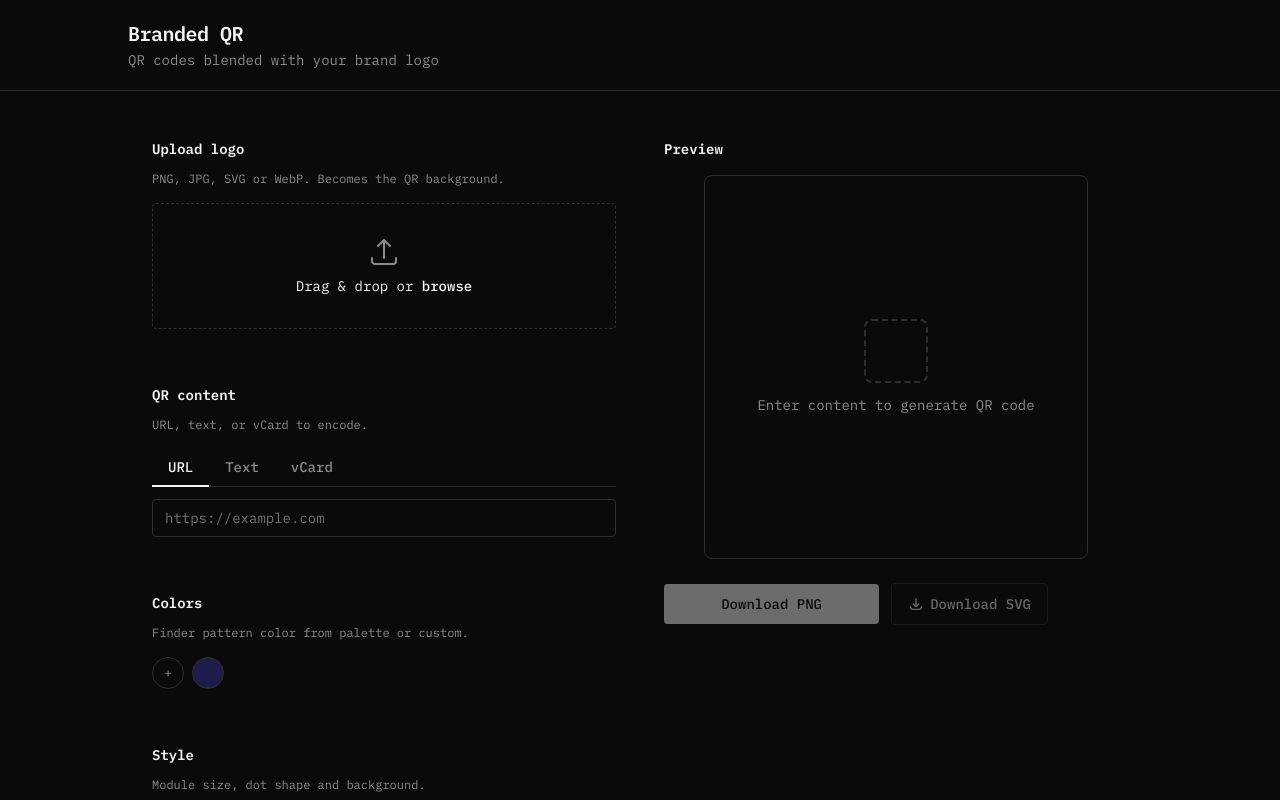
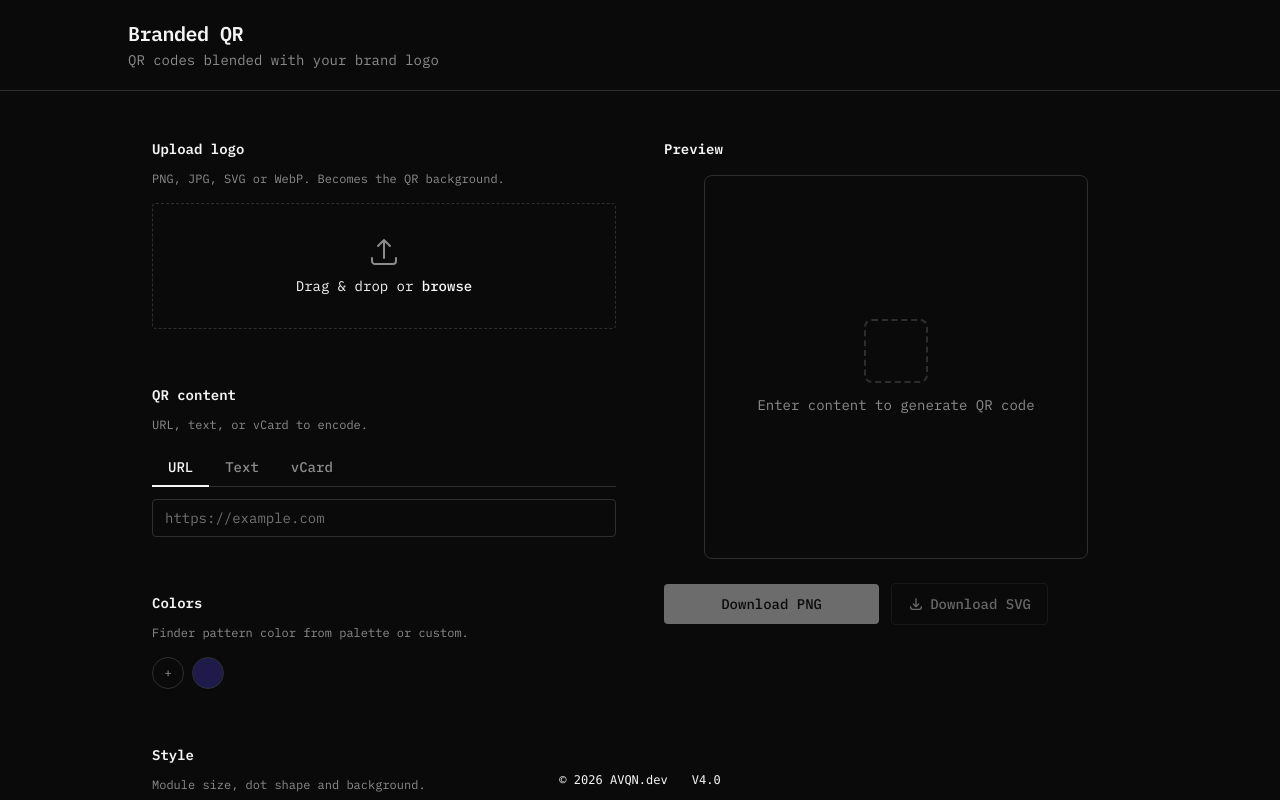
Before and after one commit to anthonynuge/branded-qr-generator, a Next.js app: page / in a window 1280 px wide. Shown: the top 800 px of the page. Built offline with nearby package versions, Linux system fonts and the light colour scheme; what color-thief-browser would draw is missing.

Commit message:
Add footer to page.

```diff
--- a/app/globals.css
+++ b/app/globals.css
@@ -28,6 +28,7 @@
   --text-muted: hsl(var(--fg-muted));
   --accent-resolved: hsl(var(--accent));
   --border-color: hsl(var(--border));
+  --footer-h: 2.5rem;
 }
 
 @layer base {
@@ -39,6 +40,9 @@
 }
 
 @layer components {
+  .inner {
+    @apply mx-auto w-full max-w-5xl px-6;
+  }
   .input {
     @apply w-full rounded px-3 py-2 text-sm outline-none transition-colors;
     background-color: var(--bg-primary);
--- a/app/layout.tsx
+++ b/app/layout.tsx
@@ -1,6 +1,7 @@
 import type { Metadata } from "next";
 import { IBM_Plex_Mono } from "next/font/google";
 import "./globals.css";
+import Footer from "@/components/Footer";
 
 const ibmPlexMono = IBM_Plex_Mono({
   weight: ["400", "500", "600"],
@@ -21,6 +22,7 @@ export default function RootLayout({
     <html lang="en" className="dark">
       <body className={ibmPlexMono.className}>
         {children}
+        <Footer />
       </body>
     </html>
   );
--- /dev/null
+++ b/components/Footer.tsx
@@ -0,0 +1,10 @@
+const Footer = () => {
+    return (
+        <footer className="inner fixed bottom-0 left-0 right-0 flex h-[var(--footer-h)] items-center justify-center gap-6 pt-1 pb-[1px] text-xs lg:pt-2 lg:pb-2">
+            <span className="font-mono">© {new Date().getFullYear()} AVQN.dev</span>
+            <span className="font-mono">V4.0</span>
+        </footer>
+    )
+}
+
+export default Footer
```
